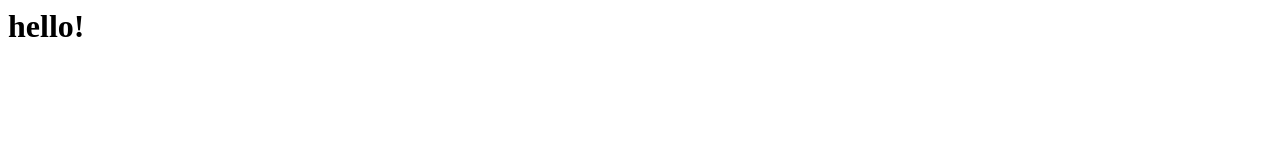
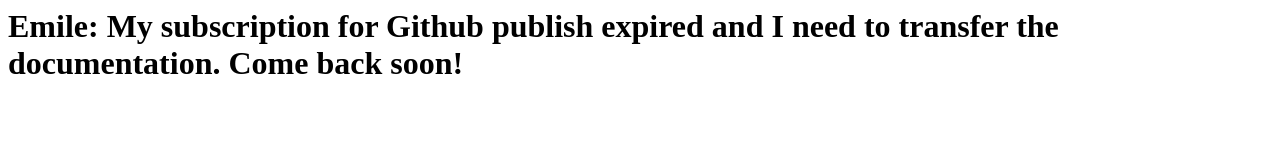
Before and after one commit to HEmile/juggl.io, a plain HTML site: page index.html in a window 1280 px wide. Drawn offline with Linux system fonts and the light colour scheme.

Commit message:
Update index.html

```diff
--- a/index.html
+++ b/index.html
@@ -1 +1 @@
-<h1>hello!</h1>
+<h1>Emile: My subscription for Github publish expired and I need to transfer the documentation. Come back soon!</h1>
```
